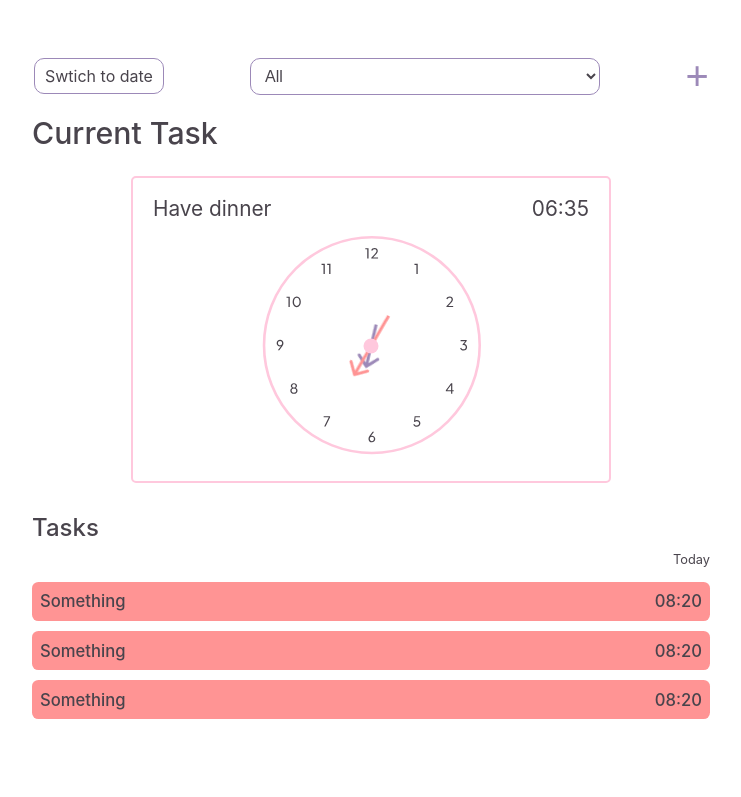
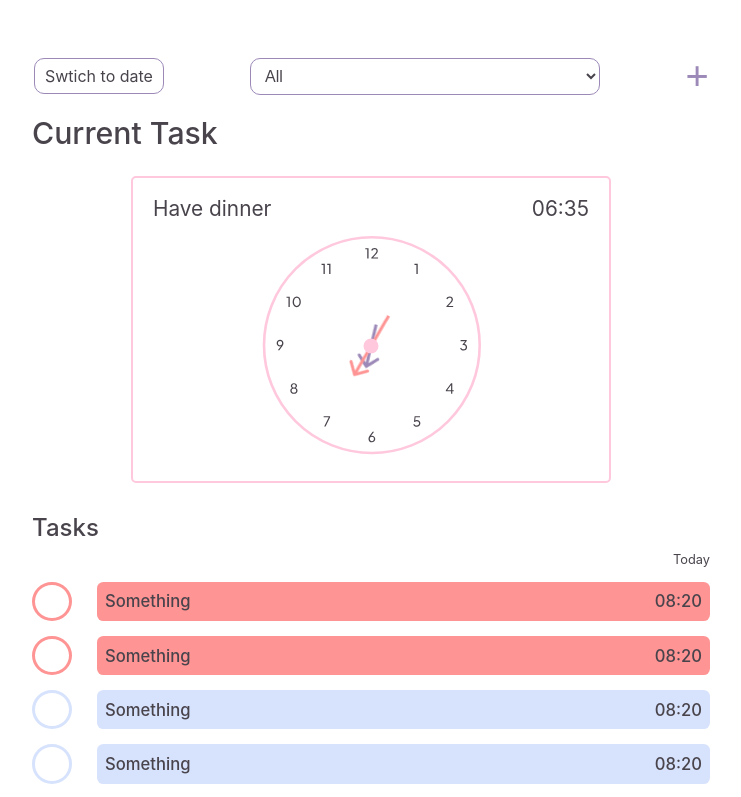
Before and after one commit to Amin-Ansari/My-to-do-list, a React (Create React App) app: page / in a window 1280 px wide. Shown: the top 797 px of the page, without its empty margins (269-1010 px from the left). Built offline with nearby package versions, Linux system fonts and the light colour scheme.

Commit message:
The task list is added to the project

```diff
--- /dev/null
+++ b/src/Components/Data/CheckBox.css
@@ -0,0 +1,54 @@
+#task-title,
+#task-time {
+  display: flex;
+  align-items: center;
+  font-size: 1.04rem;
+  font-weight: 500;
+}
+.theCheckBoxContainer {
+  margin: 0px 25px 0px 0px;
+  display: flex;
+  flex-flow: row nowrap;
+}
+.containging-label {
+  display: flex;
+  border-width: 3.5px;
+  border-style: solid;
+  width: 40px;
+  height: 100%;
+  justify-content: center;
+  border-radius: 100%;
+  position: relative;
+}
+
+.checked-state-style::before {
+  content: "";
+  width: 100%;
+  height: 100%;
+  position: absolute;
+  top: 0px;
+  left: 0px;
+  border-radius: 100%;
+}
+.checked-state-style::after {
+  content: "";
+  position: absolute;
+  top: 3px;
+  left: 50%;
+  width: 10px;
+  height: 60%;
+  transform: translate(-50%) rotate(40deg);
+  border-left: transparent;
+  border-top: transparent;
+  border-bottom: 3px solid white;
+  border-right: 3px solid white;
+}
+.unchecked-state-style::before {
+  content: "";
+}
+.unchecked-state-style::after {
+  content: "";
+}
+.containging-label > input {
+  opacity: 0;
+}
--- /dev/null
+++ b/src/Components/Data/CheckBox.js
@@ -0,0 +1,25 @@
+import "./CheckBox.css";
+import { useRef } from "react";
+import { useState } from "react";
+
+export default function CheckBox(props) {
+  const [checkState, updateCheckState] = useState(false);
+  const inputRef = useRef();
+  const checkAndUncheck = () => {
+    updateCheckState(inputRef.current.checked);
+  };
+  return (
+    <label
+      className={`containging-label ${
+        checkState ? "checked-state-style" : "unchecked-state-style"
+      }`}
+      style={{
+        borderColor: `#${props.borderColor}`,
+        backgroundColor: `#${checkState ? props.borderColor : "fff"}`,
+      }}
+      onClick={checkAndUncheck}
+    >
+      <input type="checkbox" ref={inputRef}></input>
+    </label>
+  );
+}
--- a/src/Components/Data/ListItem.css
+++ b/src/Components/Data/ListItem.css
@@ -1,21 +1,15 @@
+.list-item-style {
+  margin: 15px 0px;
+}
 .item-container {
   display: flex;
   flex-flow: row nowrap;
 }
 .item-desc {
   display: flex;
-  background: #ff9494;
   padding: 0.6rem 0.5rem;
   width: 100%;
   justify-content: space-between;
-  margin: 5px 0px;
   border-radius: 0.4rem;
   color: #49444c;
 }
-#task-title,
-#task-time {
-  display: flex;
-  align-items: center;
-  font-size: 1.04rem;
-  font-weight: 500;
-}
--- a/src/Components/Data/ListItem.js
+++ b/src/Components/Data/ListItem.js
@@ -1,11 +1,20 @@
 import "./ListItem.css";
+import Form from "../UI/Form";
+import CheckBox from "./CheckBox";
 
-const ListItem = () => {
+const ListItem = (props) => {
   return (
-    <li>
+    <li className="list-item-style">
       <div className="item-container">
-        <div></div>
-        <div className="item-desc">
+        <div className="theCheckBoxContainer">
+          <Form>
+            <CheckBox borderColor={props.bgColor} />
+          </Form>
+        </div>
+        <div
+          className="item-desc"
+          style={{ backgroundColor: `#${props.bgColor}` }}
+        >
           <h6 id="task-title">Something</h6>
           <span id="task-time">08:20</span>
         </div>
--- /dev/null
+++ b/src/Components/UI/Form.js
@@ -0,0 +1,5 @@
+const Form = (props) => {
+  return <form>{props.children}</form>;
+};
+
+export default Form;
--- a/src/Components/UI/ListLayout.js
+++ b/src/Components/UI/ListLayout.js
@@ -8,9 +8,15 @@ export default function ListLayout() {
         <h4>Today</h4>
       </div>
       <ul>
-        <ListItem></ListItem>
-        <ListItem></ListItem>
-        <ListItem></ListItem>
+        <ListItem bgColor="FF9494"></ListItem>
+        <ListItem bgColor="FF9494"></ListItem>
+        <ListItem bgColor="D7E3FC"></ListItem>
+        <ListItem bgColor="D7E3FC"></ListItem>
+        <ListItem bgColor="D7E3FC"></ListItem>
+        <ListItem bgColor="D7E3FC"></ListItem>
+        <ListItem bgColor="D7E3FC"></ListItem>
+        <ListItem bgColor="CEEDC7"></ListItem>
+        <ListItem bgColor="CEEDC7"></ListItem>
       </ul>
     </div>
   );
```
